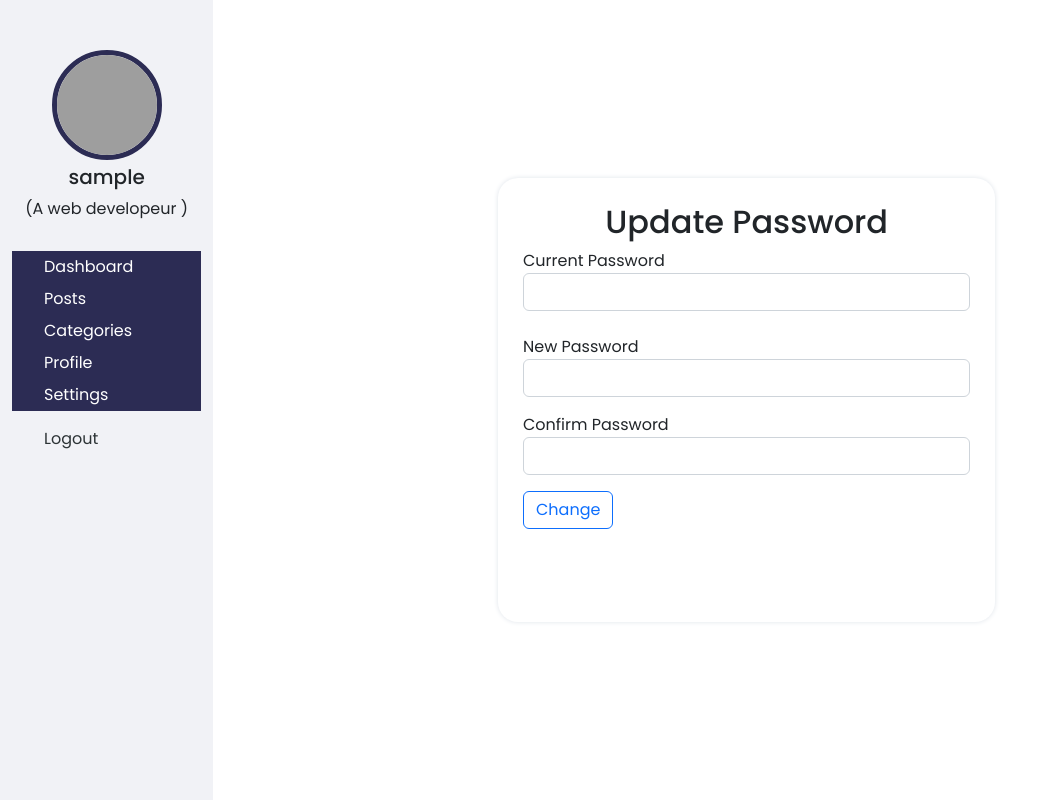
After one commit to safiabdulhadi/news_website_proj, a PHP site: page /news_website_proj/user/change-password.php in a window 1280 px wide. The commit adds this page. Shown: the whole page, without its empty margins (0-1047 px from the left). Run offline with PHP 8.4, Linux system fonts and the light colour scheme; the visitor is signed in with stand-in values (Sample User, id 1); grey boxes are pictures that could not be loaded.

Commit message:
change password done succussfully

```diff
--- a/commons/footer.php
+++ b/commons/footer.php
@@ -47,7 +47,7 @@
                 <p>@ 2022 , All Rights Reseverd with News site</p>
             </div>
             <div class="col-md-6">
-                <p>Design & develope By me Safi Abdulhadi</p>
+                <p>Design & develop By Safi Abdulhadi</p>
             </div>
         </div>
     </div>
--- /dev/null
+++ b/user/change-password.php
@@ -0,0 +1,101 @@
+<?php include_once("common/header.php"); ?>
+
+<?php
+if(isset($_POST['change-btn'])){
+    $current = $_POST['current-password'];
+    $new_password = $_POST['new-password'];
+    $check_password = "SELECT * FROM users WHERE password = '{$current}' AND id = {$_SESSION['user_id']}";
+    $result = mysqli_query($conn, $check_password);
+
+    if(mysqli_num_rows($result) > 0){
+    $update_password = "UPDATE users SET password = '{$new_password}' WHERE id = {$_SESSION['user_id']}";
+    $update_result = mysqli_query($conn, $update_password);
+
+    if($update_result){
+      $msg = "<div class='alert alert-success mt-2'>password changed successfully!</div>";
+    }else{
+        $msg = "<div class='alert alert-success mt-2'>Something went wrong</div>";
+    }
+
+    }else{
+        $msg = "<div class='alert alert-danger mt-2'>Current password did'nt match!</div>";
+    }
+}
+?>
+
+
+<div class="container">
+    <div class="row justify-content-center align-items-center" style="height: 100vh;">
+        <div class="col-md-6">
+            <div class="cus-card">
+                <h2 class="text-center">Update Password</h2>
+
+                <form action="<?php echo $_SERVER['PHP_SELF']; ?>" onsubmit="return validate();" method="POST">
+                    <div class="form-group mb-4">
+                        <label for="current-password">Current Password</label>
+                        <input type="password" class="form-control" name="current-password" id="current-password">
+                        <small class="text-danger text-white" id="current-password-error"></small>
+                    </div>
+                    <div class="form-group mb-3">
+                        <label for="new-password">New Password</label>
+                        <input type="password" class="form-control" name="new-password" id="new-password">
+                        <small class="text-danger text-white" id="new-password-error"></small>
+                    </div>
+                    <div class="form-group mb-3">
+                        <label for="confirm-password">Confirm Password</label>
+                        <input type="password" class="form-control" name="confirm-password" id="confirm-password">
+                        <small class="text-danger text-white" id="confirm-password-error"></small>
+                    </div>
+                    <div class="form-group">
+                        <button class="btn btn-outline-primary mb-5" name="change-btn">Change</button>
+                    </div>
+                    <?php if(isset($msg))echo $msg; ?>
+                </form>
+            </div>
+        </div>
+    </div>
+</div>
+
+<script>
+    const validate = () => {
+        const currentPassword = document.querySelector('#current-password');
+        const newPassword = document.querySelector('#new-password');
+        const confirmPassword = document.querySelector('#confirm-password');
+        const currentPassError = document.querySelector('#current-password-error');
+        const newPassError = document.querySelector('#new-password-error');
+        const confirmPassError = document.querySelector('#confirm-password-error');
+
+        // Check for value
+        if (currentPassword.value === "") {
+            currentPassError.innerHTML = "<i class='fa-solid fa-circle-info'>Current Password field is required!</i>";
+            return false;
+        } else if (newPassword.value === "") {
+            currentPassError.innerText = "";
+            newPassError. innerHTML = "<i class='fa-solid fa-circle-info'>Password field is required!</i>";
+            return false;
+        }else if(confirmPassword.value === ""){
+            newPassError.innerText = "";
+            confirmPassError.innerHTML = "<i class='fa-solid fa-circle-info'>Confirm Password field is required!</i>";
+
+        }else if(newPassword.value !== confirmPassword.value){
+            confimPassError.innerHTML = "<i class='fa-solid fa-circle-info'>Password didn't match!</i>";
+        }
+    }
+</script>
+
+
+
+</body>
+
+</html>
+
+
+
+
+
+
+
+
+
+
+<?php include_once("common/footer.php"); ?>
--- a/user/edit-profile.php
+++ b/user/edit-profile.php
@@ -27,7 +27,7 @@ if (isset($_POST['update-btn'])) {
                 $msg = "<div class='alert alert-danger mt-3'>Picture size must not be greater than 2MB</div>";
             } else {
                 $picture = time() . "." . $ext;
-                move_uploaded_file($_FILES['new-picture'][$new_name], "../assets/images/$picture");
+                move_uploaded_file($_FILES['new-picture']['tmp_name'], "../assets/images/$picture");
             }
         } else {
             $msg = "<div class='alert alert-danger mt-3'>Invalid file type , please choose (png, jpg, jpeg)</div>";
--- a/user/profile.php
+++ b/user/profile.php
@@ -37,6 +37,7 @@ if($row['status'] == 1){
                 <li class="list-group-item"><span><i class="fa-brands fa-instagram me-2"></i>Instagram:</span><?php echo $row['instagram'];?></li>
                 <li class="list-group-item"><span><i class="fa-brands fa-twitter me-2"></i>Twitter:</span><?php echo $row['twitter'];?></li>
                 <li class="list-group-item"><span><i class="fa-sharp fa-solid fa-circle-check me-2"></i>Status:</span> <span class="badge bg-success"><?php echo $status?></span> </li>
+                <li class="list-group-item"><span><i class="fa-solid fa-lock me-2"></i></i>Passorld:</span> <a href="change-password.php" class="btn btn-sm bg-warning">Chage password</a> </li>
             </ul>
         </div>
     </div>
```
Also changed, not shown: assets/images/1672684486.jpg (added).
